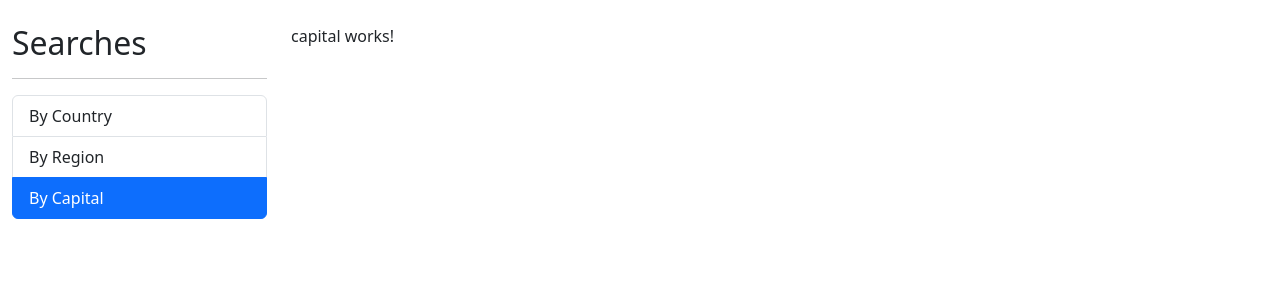
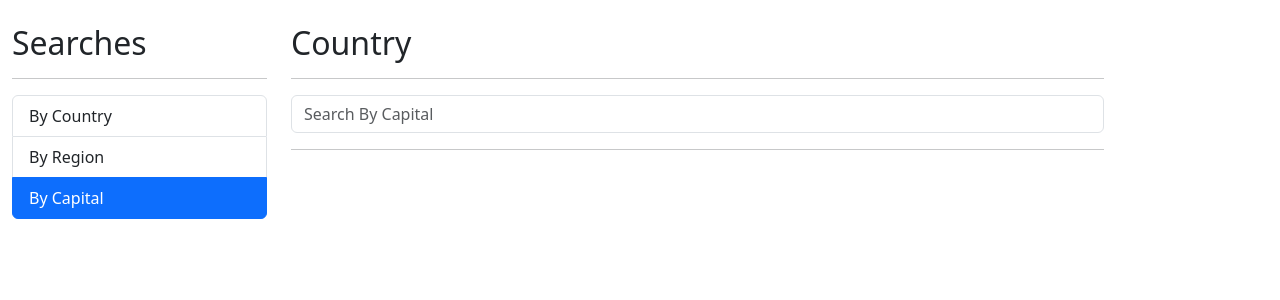
Before and after one commit to JuanFlorez1326/Countries-App, an Angular app: page /capital in a window 1280 px wide. Shown: the top 300 px of the page. Built offline with nearby package versions, Linux system fonts and the light colour scheme.

Commit message:
Search by capital

```diff
--- a/src/app/countries/components/country-table/country-table.component.html
+++ b/src/app/countries/components/country-table/country-table.component.html
@@ -14,7 +14,7 @@
             <td>
                 <img class="small-flag" [src]="country.flags.png" [alt]="country.name.common">
             </td>
-            <td> {{ country.name.common }} </td>
+            <td> {{country.capital}}, {{ country.name.common }} </td>
             <td> {{ country.population | number}} </td>
             <td> <a [routerLink]="['/country', country.altSpellings[0]]"> See more </a> </td>
         </tr>
--- a/src/app/countries/components/input-country/input-country.component.html
+++ b/src/app/countries/components/input-country/input-country.component.html
@@ -3,7 +3,7 @@
         type="text"
         name="term"
         class="form-control"
-        placeholder="Search for a country"
+        placeholder="{{ placeholder }}"
         [(ngModel)]="term"
         (input)="keyPressed()"
     />
--- a/src/app/countries/components/input-country/input-country.component.ts
+++ b/src/app/countries/components/input-country/input-country.component.ts
@@ -1,4 +1,4 @@
-import { Component, EventEmitter, Output, OnInit } from '@angular/core';
+import { Component, EventEmitter, Output, OnInit, Input } from '@angular/core';
 import { debounceTime, Subject } from 'rxjs';
 
 @Component({
@@ -18,6 +18,7 @@ export class InputCountryComponent implements OnInit {
 
   @Output() onEnter    : EventEmitter<string> = new EventEmitter();
   @Output() onDebounce : EventEmitter<string> = new EventEmitter();
+  @Input('plahol') placeholder: string = ''
 
   debouncer: Subject<string> = new Subject();
   term: string = '';
--- a/src/app/countries/pages/capital/capital.component.html
+++ b/src/app/countries/pages/capital/capital.component.html
@@ -1 +1,27 @@
-<p>capital works!</p>
+<h2>Country</h2>
+<hr>
+
+<div class="row">
+    <div class="col">
+        <app-input-country
+            (onEnter)="search( $event )"
+            (onDebounce)="suggestions( $event )"
+            [plahol]="txtPlaceholder"
+        ></app-input-country>
+    </div>
+</div>
+
+<hr>
+
+<div
+    *ngIf="error"
+    class="alert alert-danger"
+>
+    Nothing was found for the term " {{ term }} ".
+</div>
+
+<div *ngIf="countries.length > 0" class="row">
+    <div class="col">
+        <app-country-table [dataCountry]="countries" ></app-country-table>
+    </div>
+</div>
--- a/src/app/countries/pages/capital/capital.component.ts
+++ b/src/app/countries/pages/capital/capital.component.ts
@@ -1,4 +1,6 @@
 import { Component } from '@angular/core';
+import { Country } from '../../interfaces/country.interface';
+import { CountryService } from '../../services/country.service';
 
 @Component({
   selector: 'app-capital',
@@ -6,4 +8,32 @@ import { Component } from '@angular/core';
 })
 export class CapitalComponent {
 
+  constructor(
+    private readonly countryService: CountryService
+  ) { }
+
+  term: string = '';
+  error: boolean = false;
+  countries: Country[] = [];
+  txtPlaceholder: string = 'Search By Capital';
+
+  search( event: string ) {
+    this.error = false;
+    this.term = event;
+    this.countryService.searchCapital( event )
+      .subscribe(
+        (res) => {
+          this.countries = res;
+        },
+        (err) => {
+          this.error = true;
+          this.countries = [];
+          console.log(err);
+        }
+      );
+  }
+
+  suggestions( event: string ) {
+    this.error = false;
+  }
 }
--- a/src/app/countries/pages/country/country.component.html
+++ b/src/app/countries/pages/country/country.component.html
@@ -6,6 +6,7 @@
         <app-input-country
             (onEnter)="search( $event )"
             (onDebounce)="suggestions( $event )"
+            [plahol]="txtPlaceholder"
         ></app-input-country>
     </div>
 </div>
--- a/src/app/countries/pages/country/country.component.ts
+++ b/src/app/countries/pages/country/country.component.ts
@@ -15,6 +15,7 @@ export class CountryComponent {
   term: string = '';
   error: boolean = false;
   countries: Country[] = [];
+  txtPlaceholder: string = 'Search By Country';
 
   search( event: string ) {
     this.error = false;
--- a/src/app/countries/services/country.service.ts
+++ b/src/app/countries/services/country.service.ts
@@ -18,4 +18,9 @@ export class CountryService {
     const url = `${this.apiUrl}/name/${term}`;
     return this.http.get<Country[]>(url)
   }
+
+  searchCapital( term: string ): Observable<Country[]> {
+    const url = `${this.apiUrl}/capital/${term}`;
+    return this.http.get<Country[]>(url)
+  }
 }
```
